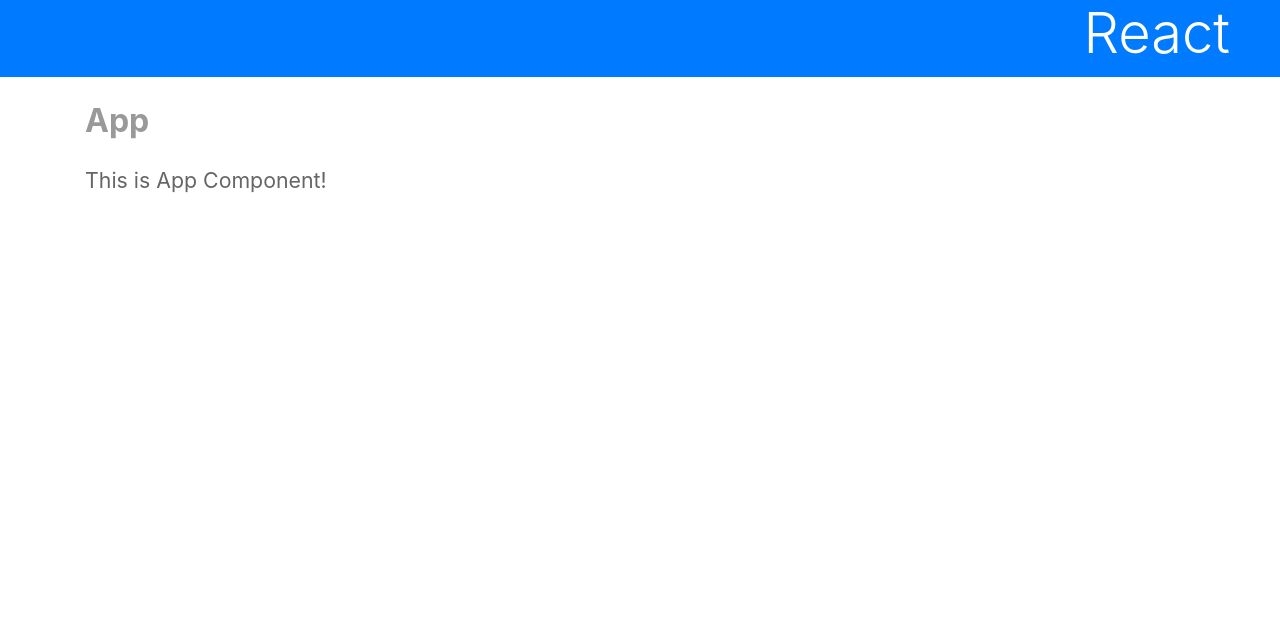
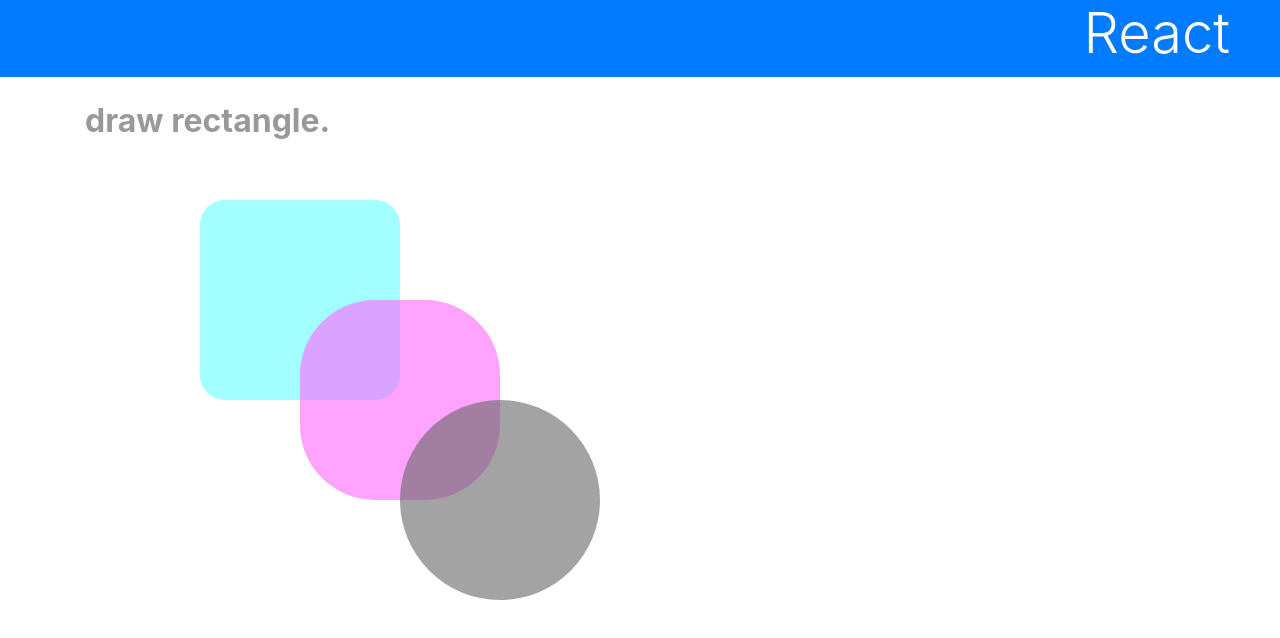
Before and after one commit to nakashimashigeru/react-sample, a React (Create React App) app: page / in a window 1280 px wide. Shown: the top 638 px of the page. Built offline with nearby package versions, Linux system fonts and the light colour scheme.

Commit message:
Rect.js追加

```diff
--- a/src/App.js
+++ b/src/App.js
@@ -1,5 +1,6 @@
 import React, { Component } from 'react';
 import './App.css';
+import Rect from './Rect';
 
 class App extends Component {
   title = "";
@@ -15,8 +16,10 @@
     return <div>
     <h1 className="bg-primary text-white display-4">React</h1>
     <div className="container">
-      <p className='subtitle'>{this.title}</p>
-      <p>{this.message}</p>
+      <p className='subtitle'>draw rectangle.</p>
+      <Rect x="200" y="200" w="200" h="200" c="#6ff9" r="25" />
+      <Rect x="300" y="300" w="200" h="200" c="#f6f9" r="75" />
+      <Rect x="400" y="400" w="200" h="200" c="#6669" r="100" />
     </div>
   </div>
   }
--- /dev/null
+++ b/src/Rect.js
@@ -0,0 +1,36 @@
+import React, { Component } from 'react';
+
+class Rect extends Component {
+  x = 0;
+  y = 0;
+  width = 0;
+  height = 0;
+  color = "white";
+  radius = 0;
+  style = {};
+
+  constructor(props) {
+    super(props);
+    this.x = props.x;
+    this.y = props.y;
+    this.width = props.w;
+    this.height = props.h;
+    this.color = props.c;
+    this.radius = props.r;
+    this.style = {
+      backgroundColor: this.color,
+      position: "absolute",
+      left: this.x + "px",
+      top: this.y + "px",
+      width: this.width + "px",
+      height: this.height + "px",
+      borderRadius: this.radius + "px"
+    };
+  }
+
+  render() {
+    return <div style={this.style}></div>
+  }
+}
+
+export default Rect;
--- a/src/index.js
+++ b/src/index.js
@@ -6,7 +6,7 @@
 
 ReactDOM.render(
   <React.StrictMode>
-    <App title="App" message="This is App Component!" />
+    <App />
   </React.StrictMode>,
   document.getElementById('root')
 );
```
